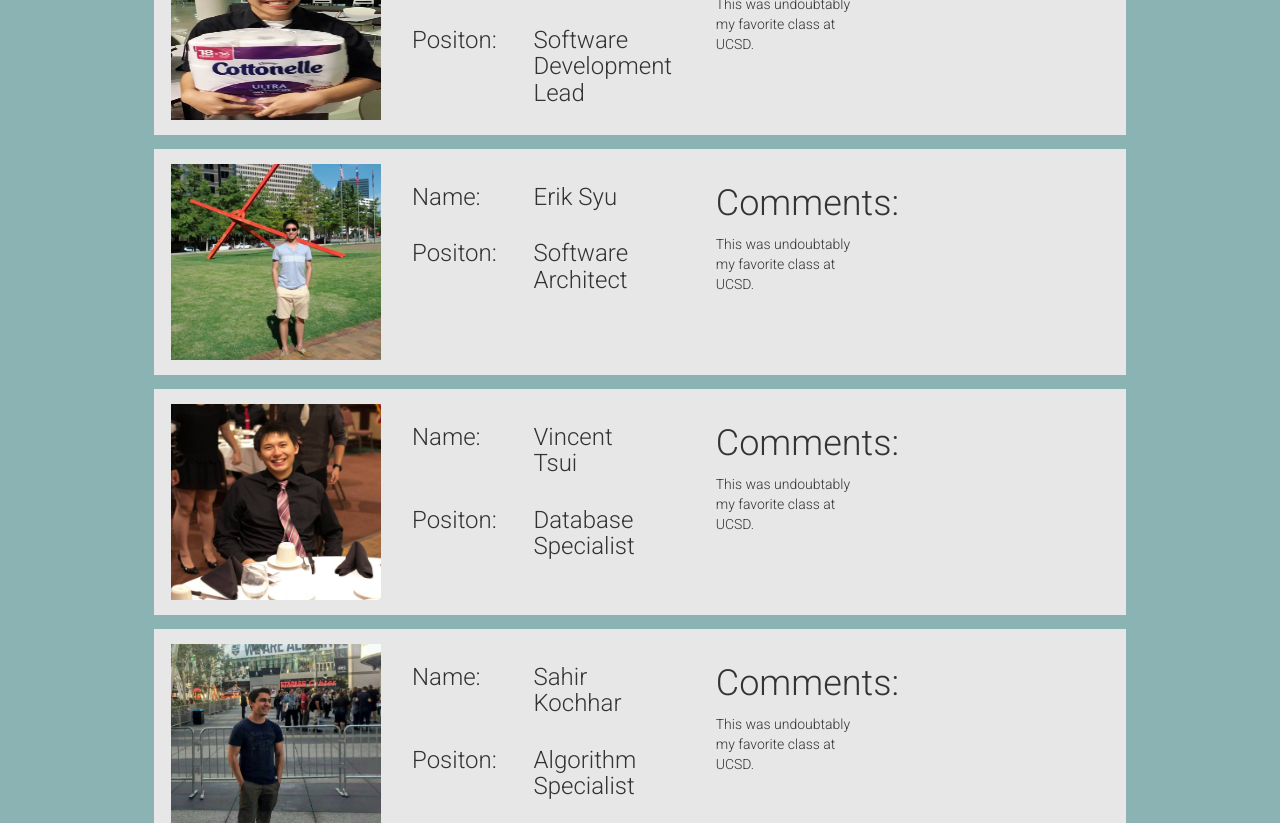
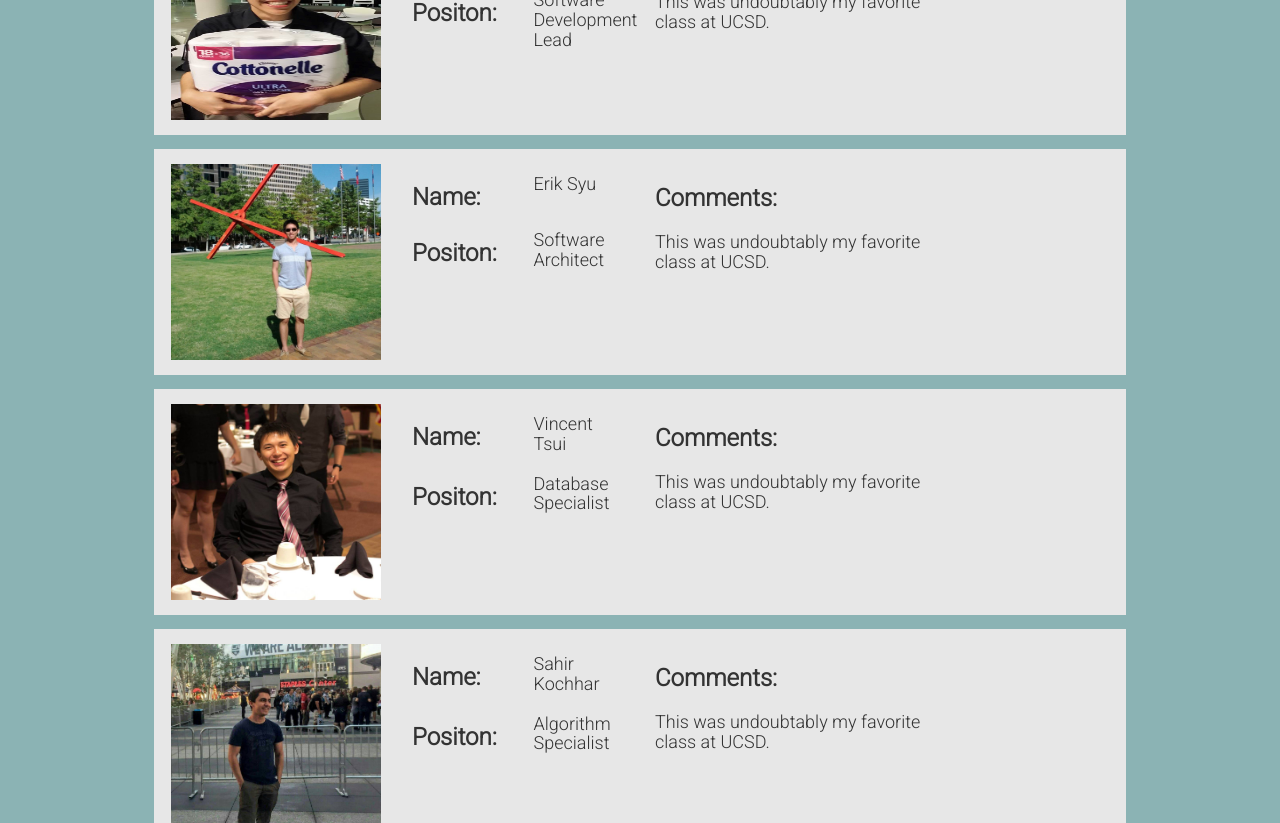
Before and after one commit to FreeAndForSaleFFS/FreeAndForSale, a plain HTML site: page Developers.html in a window 1280 px wide. Shown: the part 711-1534 px from the top of the page. Drawn offline with nearby package versions, Linux system fonts and the light colour scheme; some packages are replaced by stand-ins of ours; a script that the page names is missing; some icons are missing.

Commit message:
look pretty done

```diff
--- a/Developers.html
+++ b/Developers.html
@@ -58,25 +58,26 @@
         <div id="usertable">
             <div class="panel-body" ng-repeat="teamMember in teammatesData" style="min-width: 300px">
               <div class="row">
-                <div class="col-md-3 col-lg-3 " align="center"> <img class = "users" alt="User Pic" src={{teamMember.image}}> </div>
+                <div class="col-md-3 col-lg-3 " align="center" style="min-width: 230px">
+                    <img class = "users" alt="User Pic" src={{teamMember.image}}> </div>
                 <div class=" col-md-3 col-lg-3 ">
                     <div class="row">
-                            <div class="col-md-6 col-lg-6"><h3>Name:</h3></div>
-                            <div class="col-md-6 col-lg-6"><h3>{{teamMember.name}}</h3></div>
+                        <div class="col-md-6 col-lg-6"><h3><b>Name:</b></h3></div>
+                        <div class="col-md-6 col-lg-6"><h4>{{teamMember.name}}</h4></div>
                     </div>
                     <div class="row">
-                            <div class="col-md-6 col-lg-6"><h3>Positon:</h3></div>
-                            <div class="col-md-6 col-lg-6"><h3>{{teamMember.title}}</h3></div>
+                        <div class="col-md-6 col-lg-6"><h3><b>Positon:</b></h3></div>
+                        <div class="col-md-6 col-lg-6"><h4>{{teamMember.title}}</h4></div>
                     </div>
                 </div>
                 <div class="col-md-3 col-lg-3 comments">
                     <div class="row">
                         <div class = "col-md-3 col-lg-3"></div>
-                            <div class = "col-md-9 col-lg-9"><h1>Comments:</h1></div>
+                        <div class = "col-md-9 col-lg-9" style="min-width: 300px"><h3><b>Comments:</b></h3></div>
                     </div>
                     <div class="row">
                         <div class = "col-md-3 col-lg-3"></div>
-                            <div class = "col-mid-9 col-lg-9">{{teamMember.comments}}</div>
+                        <div class = "col-mid-9 col-lg-9" style="min-width: 300px"><h4>{{teamMember.comments}}</h4></div>
                     </div>
                 </div>
               </div>
```
Also changed, not shown: Browse.html (+7 -5 lines). Lines whose indentation alone changed are shown as unchanged.
